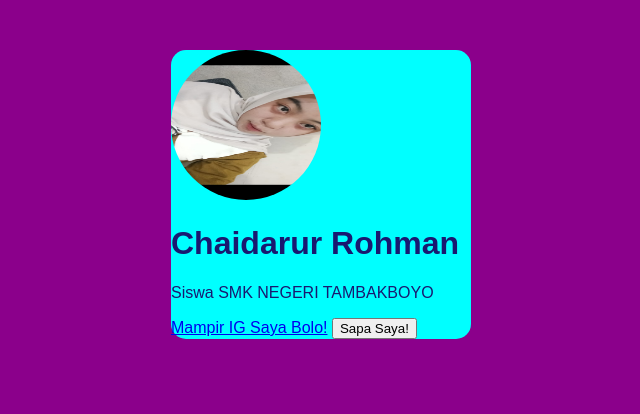
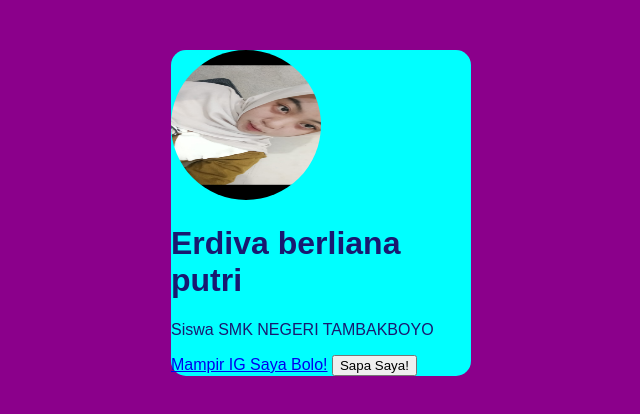
Before and after one commit to erdivaberliana2-lab/Pelatihan_html, a plain HTML site: page index.html in a window 1280 px wide. Shown: the whole page, without its empty margins (319-959 px from the left). Drawn offline with Linux system fonts and the light colour scheme.

Commit message:
Update index.html

```diff
--- a/index.html
+++ b/index.html
@@ -7,7 +7,7 @@
   <body>
     <div class="kartu-pp">
       <img src="diva.jpg" alt="my pp">
-      <h1>Chaidarur Rohman</h1>
+      <h1>Erdiva berliana putri</h1>
       <p>Siswa SMK NEGERI TAMBAKBOYO</p>
       <a href="https://www.instagram.com/myusername">Mampir IG Saya Bolo!</a>
       <button id="sapaButton">Sapa Saya!</button>
```
